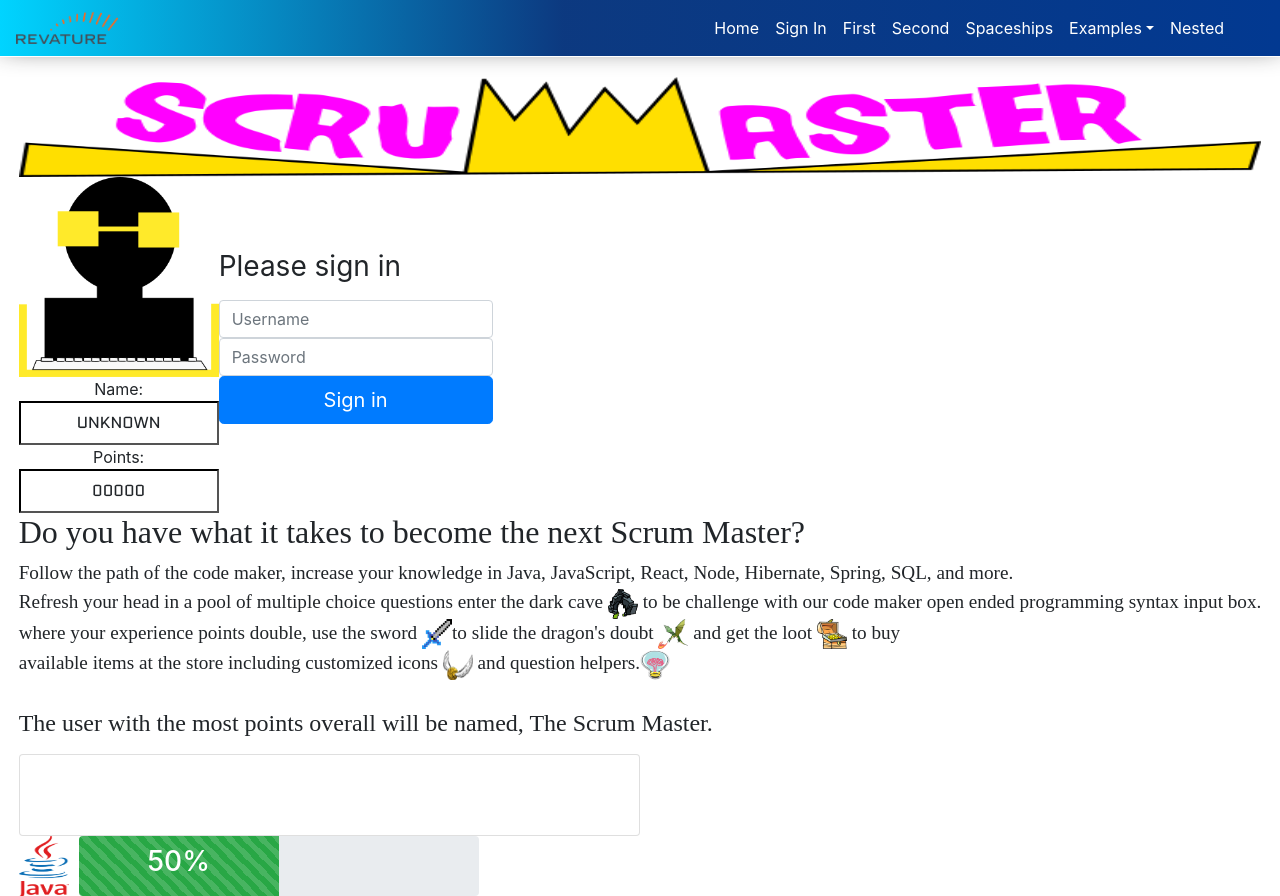
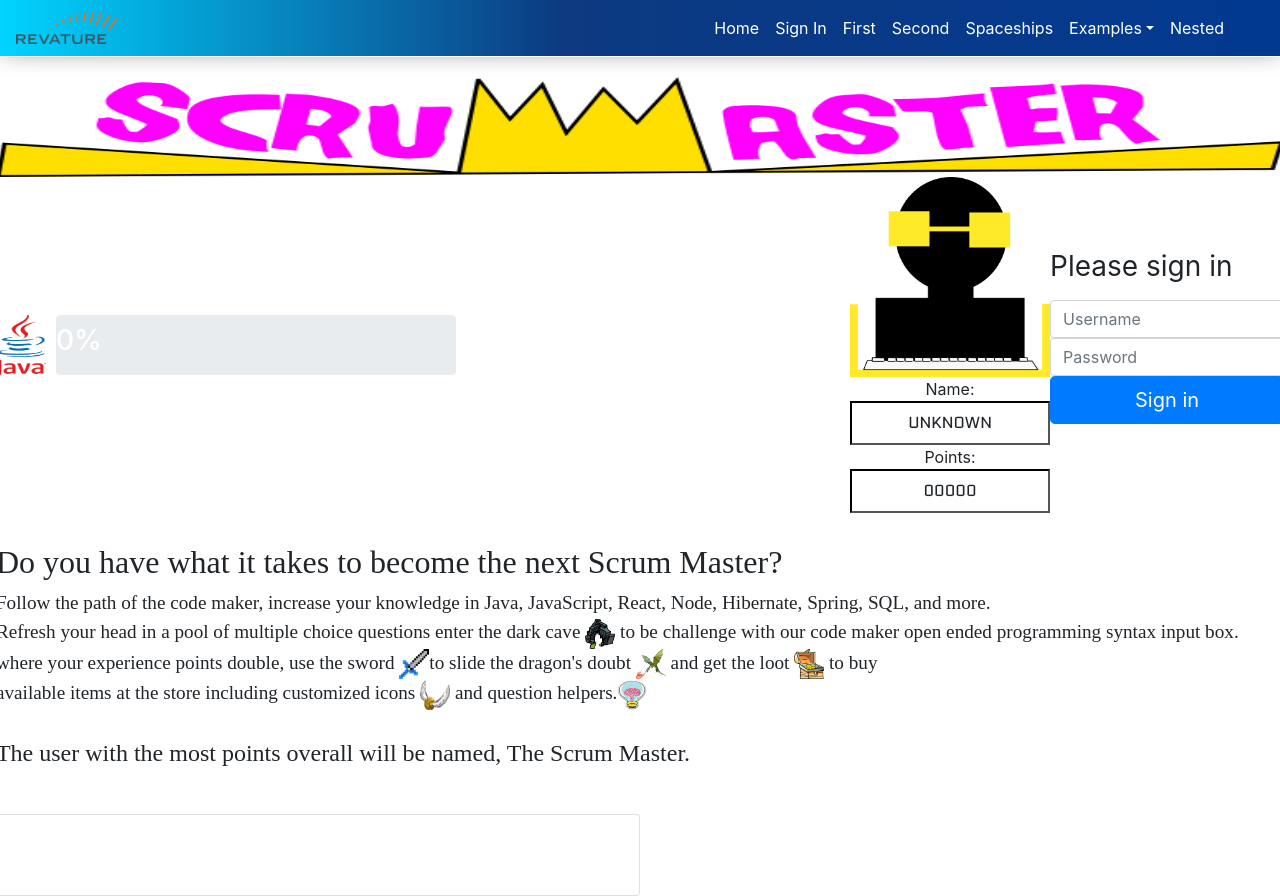
Before and after one commit to KingArctic/blake1904-project2, a React (Create React App) app in the folder ScrumMasterClient/: page /home in a window 1280 px wide. Built offline with nearby package versions, Linux system fonts and the light colour scheme; no server answers; a web font is replaced by a local one.

Commit message:
api fetch quotes not working on this version

```diff
--- a/ScrumMasterClient/src/App.scss
+++ b/ScrumMasterClient/src/App.scss
@@ -197,7 +197,10 @@ nav {
   margin-right: auto;
   width: 60%;
 }
-
+.space {
+  width:100%;
+  height: 30px;
+}
 .column {
   display:flex;
   flex-direction: column;
--- a/ScrumMasterClient/src/components/ProgressComponent.tsx
+++ b/ScrumMasterClient/src/components/ProgressComponent.tsx
@@ -2,11 +2,14 @@ import React from 'react';
 import java from '../assets/java.png';
 import { Progress } from 'reactstrap';
 
-class ProgressBarComponent extends React.PureComponent {
+interface iBarProps {
+    point: number
+}
+class ProgressBarComponent extends React.PureComponent <iBarProps> {
 
 
     render() {
-        let progress = 50;
+        let progress = this.props.point;
         let topic = "java";
         return (
             <div className="proContainer">
--- /dev/null
+++ b/ScrumMasterClient/src/components/SpaceComponent.tsx
@@ -0,0 +1,8 @@
+import React from 'react';
+
+const Space = () => {
+    return (
+        <div className="space"></div>
+    )
+}
+export default Space;
--- a/ScrumMasterClient/src/components/home/home.component.tsx
+++ b/ScrumMasterClient/src/components/home/home.component.tsx
@@ -7,10 +7,12 @@ import QuoteComponent from '../QuoteComponent';
 import { Card, CardBody, CardTitle, Row, Container } from 'reactstrap';
 import Description from './DescriptionComponent';
 import SignInComponent from '../sign-in/SignInComponent';
+import Space from '../SpaceComponent';
 
 export class HomeComponent extends React.Component {
 
   aUser = new User(0,"UNKNOWN","none","UNKNOWN");
+  point = 0;
 
   render() {
     return (
@@ -19,16 +21,18 @@ export class HomeComponent extends React.Component {
       <div className="columns">
       <Title />
       <div className="rowsCenter">
+      <ProgressBarComponent point={this.point}/>
+      <UserCard user={this.aUser}/>
 
-      <UserCard user={this.aUser}/>
       <SignInComponent />
       </div>
 
       <div className="columns">
+      <Space />
       <Description />
+      <Space />
+      <QuoteComponent />
 
-      <QuoteComponent />
-      <ProgressBarComponent />
         </div>
         </div>
       </div> // container column
```
